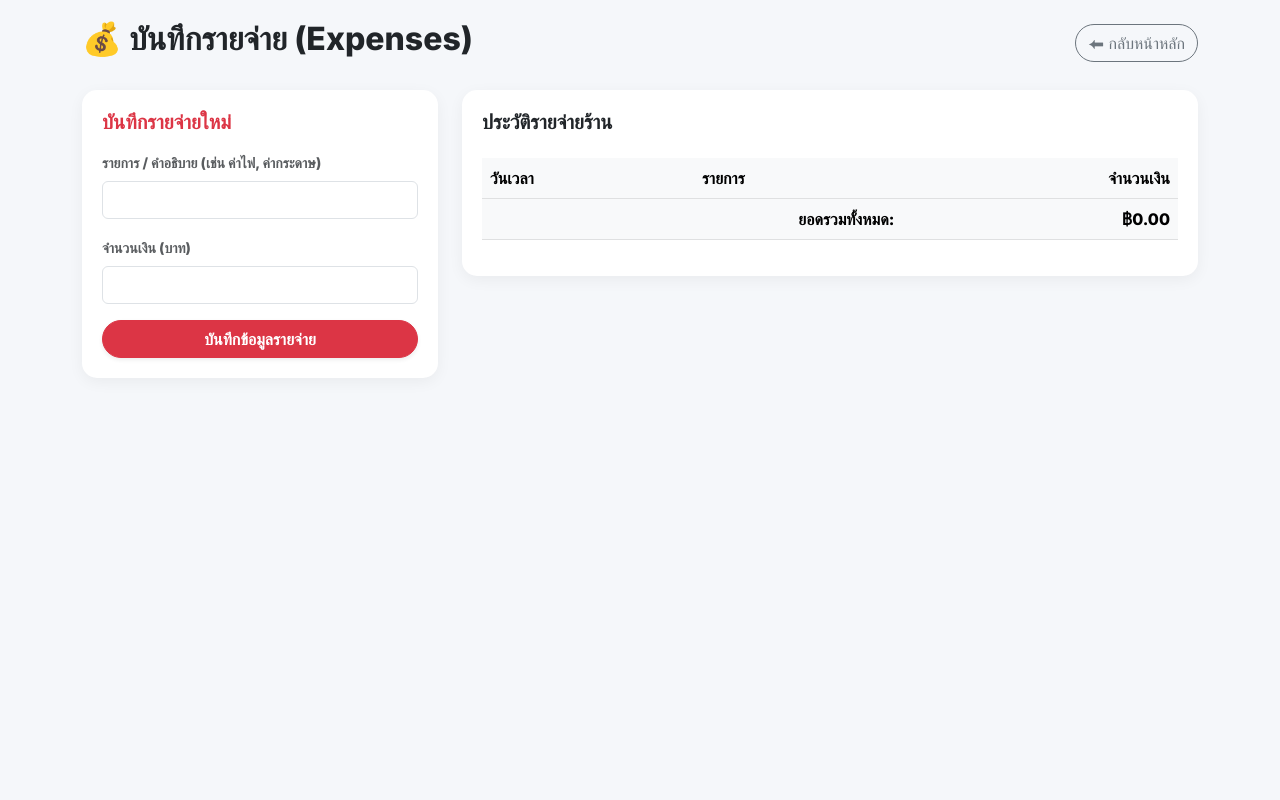
After one commit to aodarmys-ops/pjcopyshop, a Flask app: page /expenses in a window 1280 px wide. The commit adds this page. Run offline with Flask 3, Linux system fonts and the light colour scheme; data that the repository does not hold is empty.

Commit message:
Phase 3: Add Job Orders and Expenses management systems

```diff
--- a/app.py
+++ b/app.py
@@ -107,6 +107,14 @@ def inventory():
 def pos():
     return render_template('pos.html')
 
+@app.route('/jobs')
+def jobs():
+    return render_template('jobs.html')
+
+@app.route('/expenses')
+def expenses():
+    return render_template('expenses.html')
+
 @app.route('/api/products/search', methods=['GET'])
 def search_product():
     query = request.args.get('q', '')
@@ -177,6 +185,61 @@ def checkout_sale():
     conn.close()
     return jsonify({"message": "Sale completed successfully", "sale_id": sale_id}), 201
 
+# --- Phase 3: Job Orders ---
+@app.route('/api/jobs', methods=['GET'])
+def get_jobs():
+    conn = get_db_connection()
+    jobs = conn.execute('SELECT * FROM Job_Orders ORDER BY timestamp DESC').fetchall()
+    conn.close()
+    return jsonify([dict(ix) for ix in jobs])
+
+@app.route('/api/jobs', methods=['POST'])
+def add_job():
+    data = request.get_json()
+    customer_name = data.get('customer_name')
+    details = data.get('details')
+    status = data.get('status', 'รอคิว')
+
+    conn = get_db_connection()
+    c = conn.cursor()
+    c.execute('INSERT INTO Job_Orders (customer_name, details, status) VALUES (?, ?, ?)', (customer_name, details, status))
+    conn.commit()
+    conn.close()
+    return jsonify({"message": "Job created"}), 201
+
+@app.route('/api/jobs/<int:job_id>', methods=['PUT'])
+def update_job_status(job_id):
+    data = request.get_json()
+    status = data.get('status')
+
+    conn = get_db_connection()
+    c = conn.cursor()
+    c.execute('UPDATE Job_Orders SET status = ? WHERE id = ?', (status, job_id))
+    conn.commit()
+    conn.close()
+    return jsonify({"message": "Job status updated"})
+
+# --- Phase 3: Expenses ---
+@app.route('/api/expenses', methods=['GET'])
+def get_expenses():
+    conn = get_db_connection()
+    expenses = conn.execute('SELECT * FROM Expenses ORDER BY timestamp DESC').fetchall()
+    conn.close()
+    return jsonify([dict(ix) for ix in expenses])
+
+@app.route('/api/expenses', methods=['POST'])
+def add_expense():
+    data = request.get_json()
+    description = data.get('description')
+    amount = data.get('amount')
+
+    conn = get_db_connection()
+    c = conn.cursor()
+    c.execute('INSERT INTO Expenses (description, amount) VALUES (?, ?)', (description, amount))
+    conn.commit()
+    conn.close()
+    return jsonify({"message": "Expense recorded"}), 201
+
 if __name__ == '__main__':
     init_db()
     app.run(debug=True, port=5000)
--- /dev/null
+++ b/templates/expenses.html
@@ -0,0 +1,112 @@
+<!DOCTYPE html>
+<html lang="en">
+<head>
+    <meta charset="UTF-8">
+    <meta name="viewport" content="width=device-width, initial-scale=1.0">
+    <title>Expenses (บันทึกรายจ่าย)</title>
+    <link href="https://cdn.jsdelivr.net/npm/bootstrap@5.3.0/dist/css/bootstrap.min.css" rel="stylesheet">
+    <link href="https://fonts.googleapis.com/css2?family=Inter:wght@400;600;800&display=swap" rel="stylesheet">
+    <style>
+        body { background: #f5f7fa; font-family: 'Inter', sans-serif; min-height: 100vh; padding-top: 20px;}
+        .glass-card { background: #fff; border-radius: 15px; box-shadow: 0 4px 15px rgba(0,0,0,0.05); padding: 20px; }
+    </style>
+</head>
+<body>
+    <div class="container">
+        <div class="d-flex justify-content-between align-items-center mb-4">
+            <h2 class="fw-bold text-dark">💰 บันทึกรายจ่าย (Expenses)</h2>
+            <a href="/" class="btn btn-outline-secondary rounded-pill">⬅ กลับหน้าหลัก</a>
+        </div>
+
+        <div class="row">
+            <!-- Form -->
+            <div class="col-md-4">
+                <div class="glass-card mb-4">
+                    <h5 class="fw-bold mb-3 text-danger">บันทึกรายจ่ายใหม่</h5>
+                    <form id="addExpenseForm">
+                        <div class="mb-3">
+                            <label class="form-label text-muted small fw-bold">รายการ / คำอธิบาย (เช่น ค่าไฟ, ค่ากระดาษ)</label>
+                            <input type="text" class="form-control" id="eDesc" required>
+                        </div>
+                        <div class="mb-3">
+                            <label class="form-label text-muted small fw-bold">จำนวนเงิน (บาท)</label>
+                            <input type="number" step="0.01" class="form-control" id="eAmount" required>
+                        </div>
+                        <button type="submit" class="btn btn-danger w-100 fw-bold rounded-pill shadow-sm">บันทึกข้อมูลรายจ่าย</button>
+                    </form>
+                </div>
+            </div>
+
+            <!-- List -->
+            <div class="col-md-8">
+                <div class="glass-card">
+                    <h5 class="fw-bold mb-3">ประวัติรายจ่ายร้าน</h5>
+                    <div class="table-responsive">
+                        <table class="table table-hover align-middle mt-2">
+                            <thead class="table-light">
+                                <tr>
+                                    <th>วันเวลา</th>
+                                    <th>รายการ</th>
+                                    <th class="text-end">จำนวนเงิน</th>
+                                </tr>
+                            </thead>
+                            <tbody id="expenseTable">
+                                <!-- Data rendered by JS -->
+                            </tbody>
+                            <tfoot class="table-light fw-bold text-danger">
+                                <tr>
+                                    <td colspan="2" class="text-end">ยอดรวมทั้งหมด:</td>
+                                    <td class="text-end" id="totalExpense">฿0.00</td>
+                                </tr>
+                            </tfoot>
+                        </table>
+                    </div>
+                </div>
+            </div>
+        </div>
+    </div>
+
+    <script>
+        async function fetchExpenses() {
+            const res = await fetch('/api/expenses');
+            const data = await res.json();
+            const tbody = document.getElementById('expenseTable');
+            tbody.innerHTML = '';
+            let total = 0;
+
+            data.forEach(e => {
+                total += e.amount;
+                const d = new Date(e.timestamp).toLocaleString('th-TH');
+                let row = `<tr>
+                    <td><small class="text-muted">${d}</small></td>
+                    <td class="fw-bold">${e.description}</td>
+                    <td class="text-end fw-bold text-danger">฿${e.amount.toFixed(2)}</td>
+                </tr>`;
+                tbody.innerHTML += row;
+            });
+
+            document.getElementById('totalExpense').innerText = `฿${total.toFixed(2)}`;
+        }
+
+        document.getElementById('addExpenseForm').addEventListener('submit', async (e) => {
+            e.preventDefault();
+            const payload = {
+                description: document.getElementById('eDesc').value,
+                amount: parseFloat(document.getElementById('eAmount').value)
+            };
+
+            await fetch('/api/expenses', {
+                method: 'POST',
+                headers: { 'Content-Type': 'application/json' },
+                body: JSON.stringify(payload)
+            });
+
+            e.target.reset();
+            fetchExpenses();
+        });
+
+        // Init
+        fetchExpenses();
+    </script>
+</body>
+</html>
--- a/templates/index.html
+++ b/templates/index.html
@@ -69,7 +69,7 @@
                     <div class="icon">📋</div>
                     <h3 class="fw-bold">Job Orders</h3>
                     <p class="text-muted">ติดตามสถานะงานบริการต่างๆ</p>
-                    <button class="btn btn-warning w-100 rounded-pill">ระบบคิวงาน</button>
+                    <a href="/jobs" class="btn btn-warning w-100 rounded-pill">ระบบคิวงาน</a>
                 </div>
             </div>
 
@@ -89,7 +89,7 @@
                     <div class="icon">💰</div>
                     <h3 class="fw-bold">Expenses</h3>
                     <p class="text-muted">บันทึกค่าใช้จ่ายร้าน</p>
-                    <button class="btn btn-danger w-100 rounded-pill">บันทึกรายจ่าย</button>
+                    <a href="/expenses" class="btn btn-danger w-100 rounded-pill">บันทึกรายจ่าย</a>
                 </div>
             </div>
 
```
Also changed, not shown: templates/jobs.html (added, +130 -0 lines).
